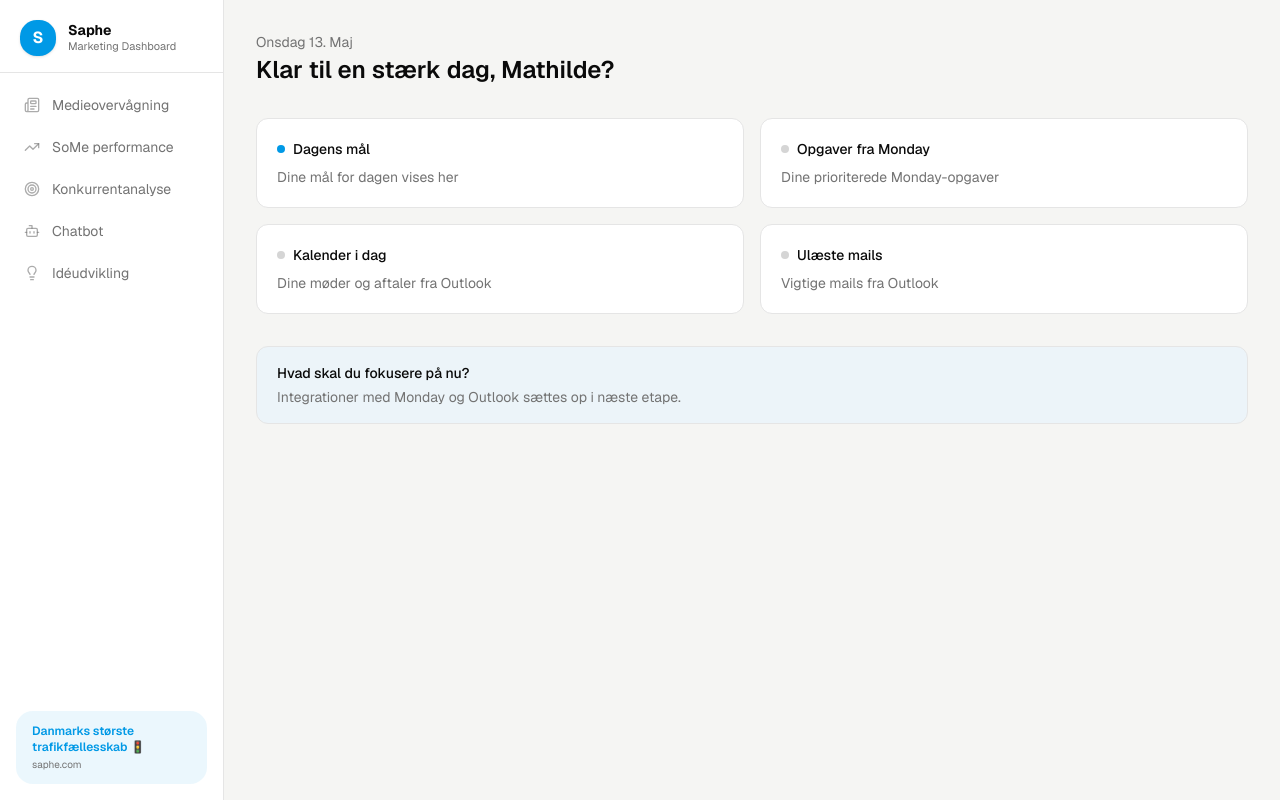
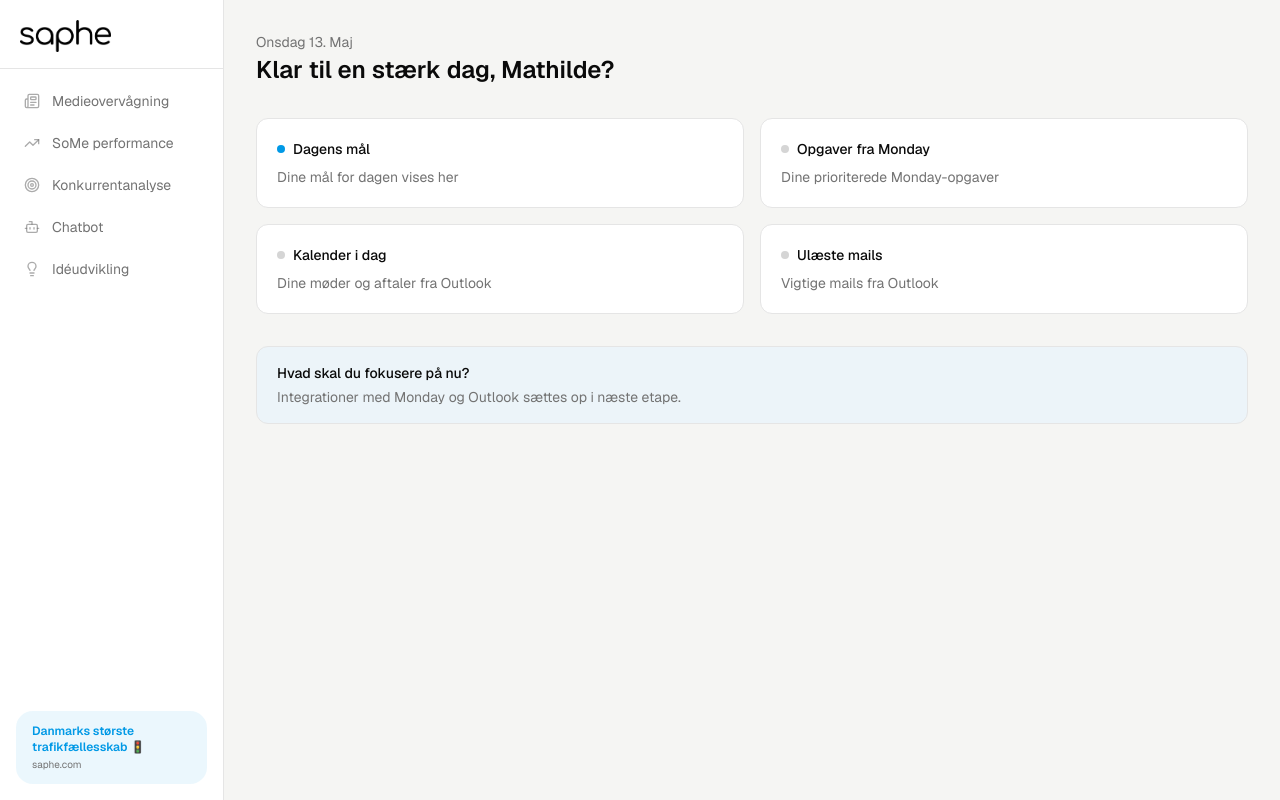
Before and after one commit to MathildeSaphe/saphe-dashboard, a Next.js app: page / in a window 1280 px wide. Built offline with nearby package versions, Linux system fonts and the light colour scheme.

Commit message:
Erstat S-logo med Saphe logo billede

```diff
--- a/components/app-sidebar.tsx
+++ b/components/app-sidebar.tsx
@@ -1,6 +1,7 @@
 "use client";
 
 import Link from "next/link";
+import Image from "next/image";
 import { usePathname } from "next/navigation";
 import {
   Newspaper,
@@ -28,14 +29,14 @@ export function AppSidebar() {
       {/* Saphe logo-header */}
       <div className="px-5 pt-5 pb-4 border-b border-border">
         <div className="flex items-center gap-3">
-          {/* Saphe "S"-logo */}
-          <div className="flex h-9 w-9 items-center justify-center rounded-xl bg-primary text-primary-foreground font-bold text-base shrink-0 shadow-sm">
-            S
-          </div>
-          <div>
-            <p className="text-sm font-bold text-foreground leading-tight">Saphe</p>
-            <p className="text-[11px] text-muted-foreground leading-tight">Marketing Dashboard</p>
-          </div>
+          <Image
+            src="/saphe-logo.png"
+            alt="Saphe"
+            width={100}
+            height={32}
+            className="h-8 w-auto object-contain"
+            priority
+          />
         </div>
       </div>
 
```
Also changed, not shown: public/saphe-logo.png (added).
